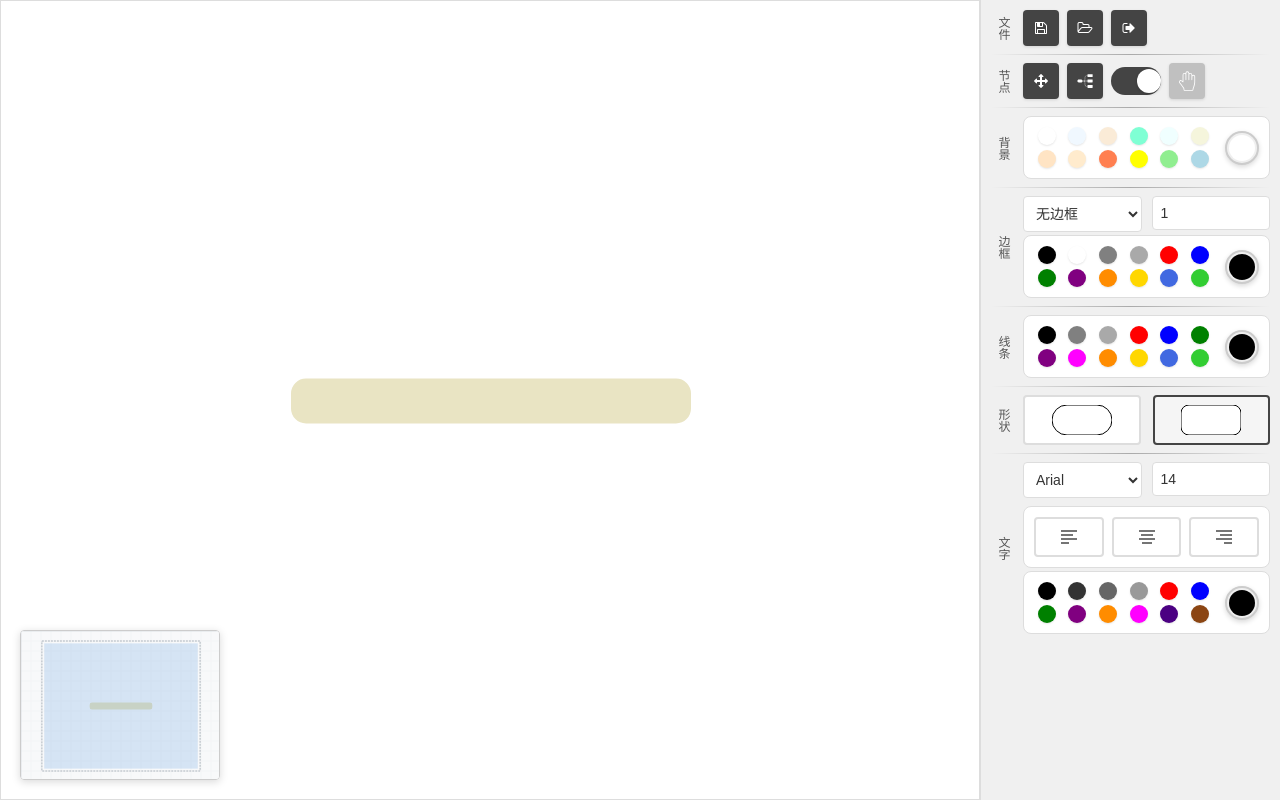
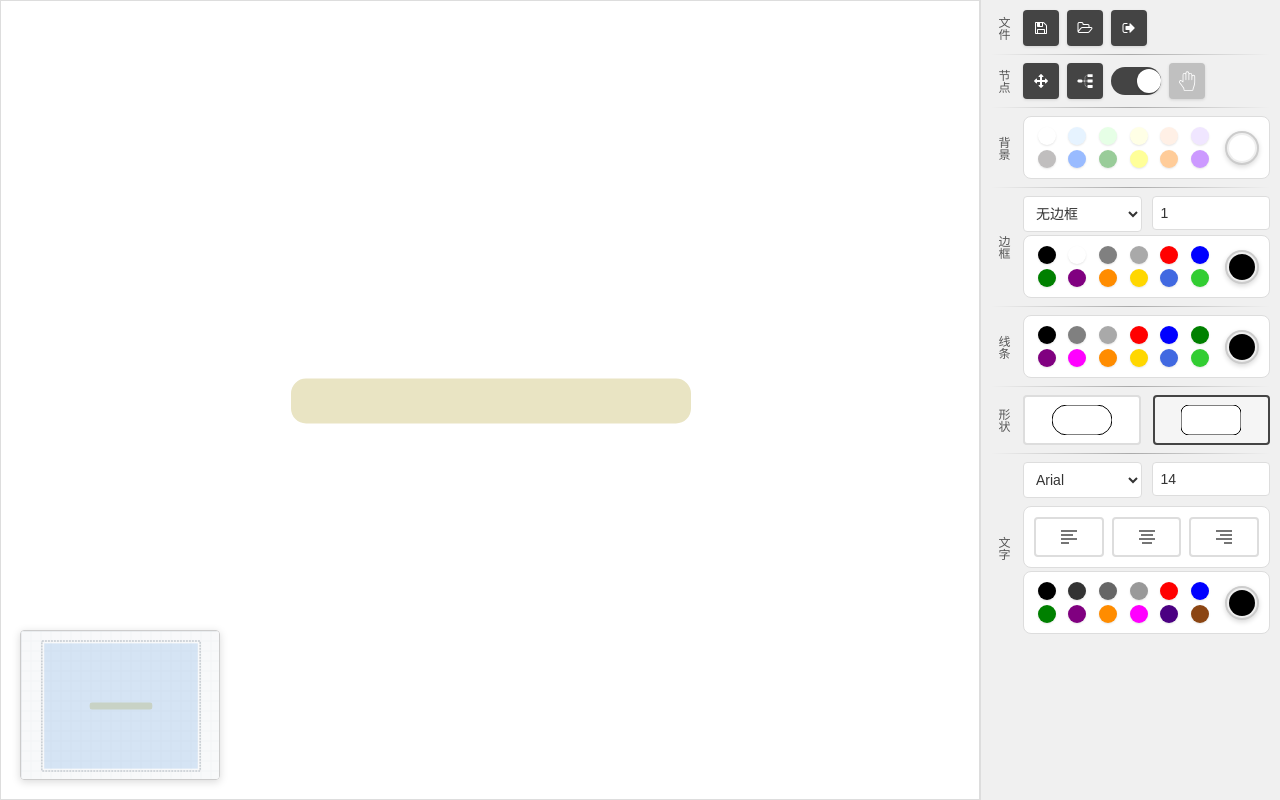
Before and after one commit to lishx8888/mthink, a website: page index.html in a window 1280 px wide. Drawn offline with Linux system fonts and the light colour scheme.

Commit message:
背景颜色组

```diff
--- a/index.html
+++ b/index.html
@@ -97,18 +97,20 @@
                         <label for="nodeColor">背景</label>
                         <div class="color-palette" data-target="nodeColor">
                         <div class="color-swatches-container">
+                            <!-- 上排：浅色 -->
                             <span class="color-swatch" style="background-color: #ffffff"></span>
-                            <span class="color-swatch" style="background-color: #f0f8ff"></span>
-                            <span class="color-swatch" style="background-color: #faebd7"></span>
-                            <span class="color-swatch" style="background-color: #7fffd4"></span>
-                            <span class="color-swatch" style="background-color: #f0ffff"></span>
-                            <span class="color-swatch" style="background-color: #f5f5dc"></span>
-                            <span class="color-swatch" style="background-color: #ffe4c4"></span>
-                            <span class="color-swatch" style="background-color: #ffebcd"></span>
-                            <span class="color-swatch" style="background-color: #ff7f50"></span>
-                            <span class="color-swatch" style="background-color: #ffff00"></span>
-                            <span class="color-swatch" style="background-color: #90ee90"></span>
-                            <span class="color-swatch" style="background-color: #add8e6"></span>
+                            <span class="color-swatch" style="background-color: #e6f3ff"></span>
+                            <span class="color-swatch" style="background-color: #e6ffe6"></span>
+                            <span class="color-swatch" style="background-color: #ffffe6"></span>
+                            <span class="color-swatch" style="background-color: #fff0e6"></span>
+                            <span class="color-swatch" style="background-color: #f0e6ff"></span>
+                            <!-- 下排：淡色 -->
+                            <span class="color-swatch" style="background-color: #c0bebe"></span>
+                            <span class="color-swatch" style="background-color: #99bbff"></span>
+                            <span class="color-swatch" style="background-color: #99cc99"></span>
+                            <span class="color-swatch" style="background-color: #ffff99"></span>
+                            <span class="color-swatch" style="background-color: #ffcc99"></span>
+                            <span class="color-swatch" style="background-color: #cc99ff"></span>
                         </div>
                         <input type="color" id="nodeColor" value="#ffffff" class="custom-color-picker">
                         </div>
```
